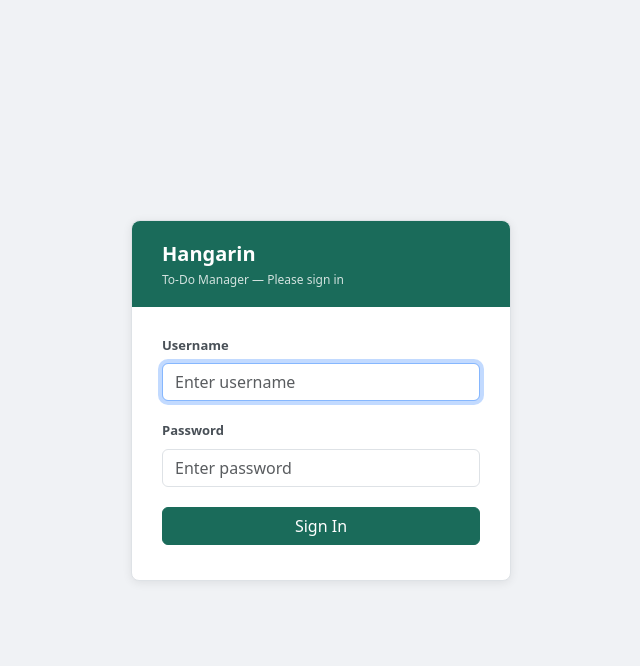
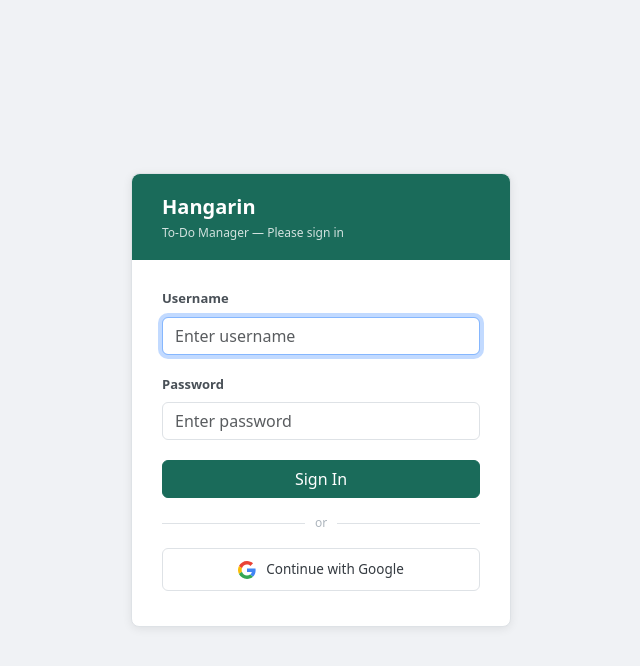
Before and after one commit to jajazkie123/Hangarin_Final, a Django app: page /login/ in a window 1280 px wide. Shown: the top 666 px of the page, without its empty margins (319-959 px from the left). Run offline with Django 4.2, Linux system fonts and the light colour scheme.

Commit message:
added google

```diff
--- a/hangarin/urls.py
+++ b/hangarin/urls.py
@@ -4,6 +4,7 @@ from django.contrib.auth import views as auth_views
 
 urlpatterns = [
     path('admin/', admin.site.urls),
+    path('accounts/', include('allauth.urls')),
     path('', include('tasks.urls')),
     path('login/', auth_views.LoginView.as_view(template_name='tasks/login.html'), name='login'),
     path('logout/', auth_views.LogoutView.as_view(), name='logout'),
--- a/templates/tasks/login.html
+++ b/templates/tasks/login.html
@@ -41,6 +41,43 @@
         .form-label { font-size: 13px; font-weight: 600; color: #495057; }
         .btn-primary { background-color: #1a6b5a; border-color: #1a6b5a; }
         .btn-primary:hover { background-color: #155748; border-color: #155748; }
+
+        .divider {
+            display: flex;
+            align-items: center;
+            gap: 10px;
+            margin: 16px 0;
+            color: #adb5bd;
+            font-size: 12px;
+        }
+        .divider::before, .divider::after {
+            content: '';
+            flex: 1;
+            height: 1px;
+            background: #dee2e6;
+        }
+
+        .btn-google {
+            display: flex;
+            align-items: center;
+            justify-content: center;
+            gap: 10px;
+            width: 100%;
+            padding: 10px;
+            border: 1.5px solid #dee2e6;
+            border-radius: 6px;
+            background: white;
+            color: #343a40;
+            font-size: 13.5px;
+            font-weight: 500;
+            text-decoration: none;
+            transition: border-color 0.15s, box-shadow 0.15s;
+        }
+        .btn-google:hover {
+            border-color: #4285F4;
+            box-shadow: 0 0 0 3px rgba(66,133,244,0.12);
+            color: #343a40;
+        }
     </style>
 </head>
 <body>
@@ -69,7 +106,19 @@
             <input type="hidden" name="next" value="{{ next }}">
             <button type="submit" class="btn btn-primary w-100 mt-1">Sign In</button>
         </form>
+
+        <div class="divider">or</div>
+        <a href="/accounts/google/login/" class="btn-google">
+            <svg width="18" height="18" viewBox="0 0 48 48">
+                <path fill="#EA4335" d="M24 9.5c3.54 0 6.71 1.22 9.21 3.6l6.85-6.85C35.9 2.38 30.47 0 24 0 14.62 0 6.51 5.38 2.56 13.22l7.98 6.19C12.43 13.72 17.74 9.5 24 9.5z"/>
+                <path fill="#4285F4" d="M46.98 24.55c0-1.57-.15-3.09-.38-4.55H24v9.02h12.94c-.58 2.96-2.26 5.48-4.78 7.18l7.73 6c4.51-4.18 7.09-10.36 7.09-17.65z"/>
+                <path fill="#FBBC05" d="M10.53 28.59c-.48-1.45-.76-2.99-.76-4.59s.27-3.14.76-4.59l-7.98-6.19C.92 16.46 0 20.12 0 24c0 3.88.92 7.54 2.56 10.78l7.97-6.19z"/>
+                <path fill="#34A853" d="M24 48c6.48 0 11.93-2.13 15.89-5.81l-7.73-6c-2.15 1.45-4.92 2.3-8.16 2.3-6.26 0-11.57-4.22-13.47-9.91l-7.98 6.19C6.51 42.62 14.62 48 24 48z"/>
+            </svg>
+            Continue with Google
+        </a>
     </div>
+
     <script src="https://cdn.jsdelivr.net/npm/bootstrap@5.3.0/dist/js/bootstrap.bundle.min.js"></script>
 </body>
 </html>
```
Also changed, not shown: hangarin/settings.py (+26 -0 lines), db.sqlite3.
